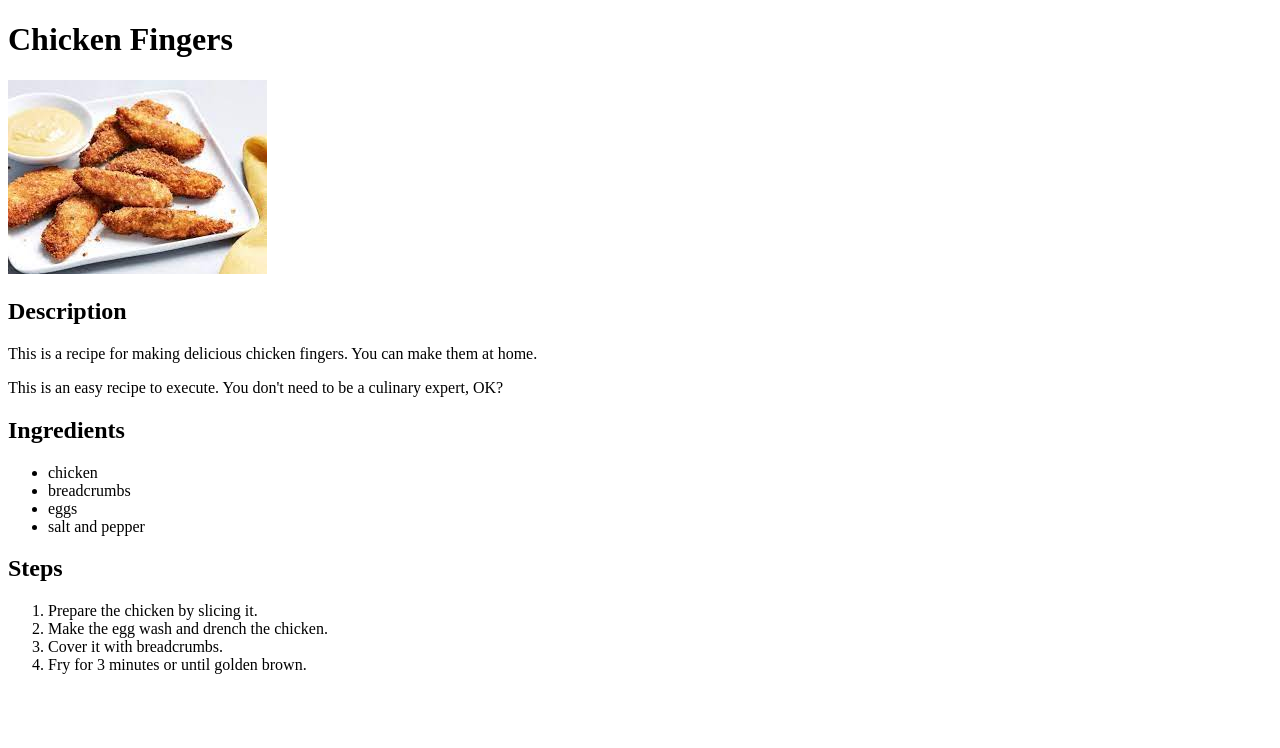
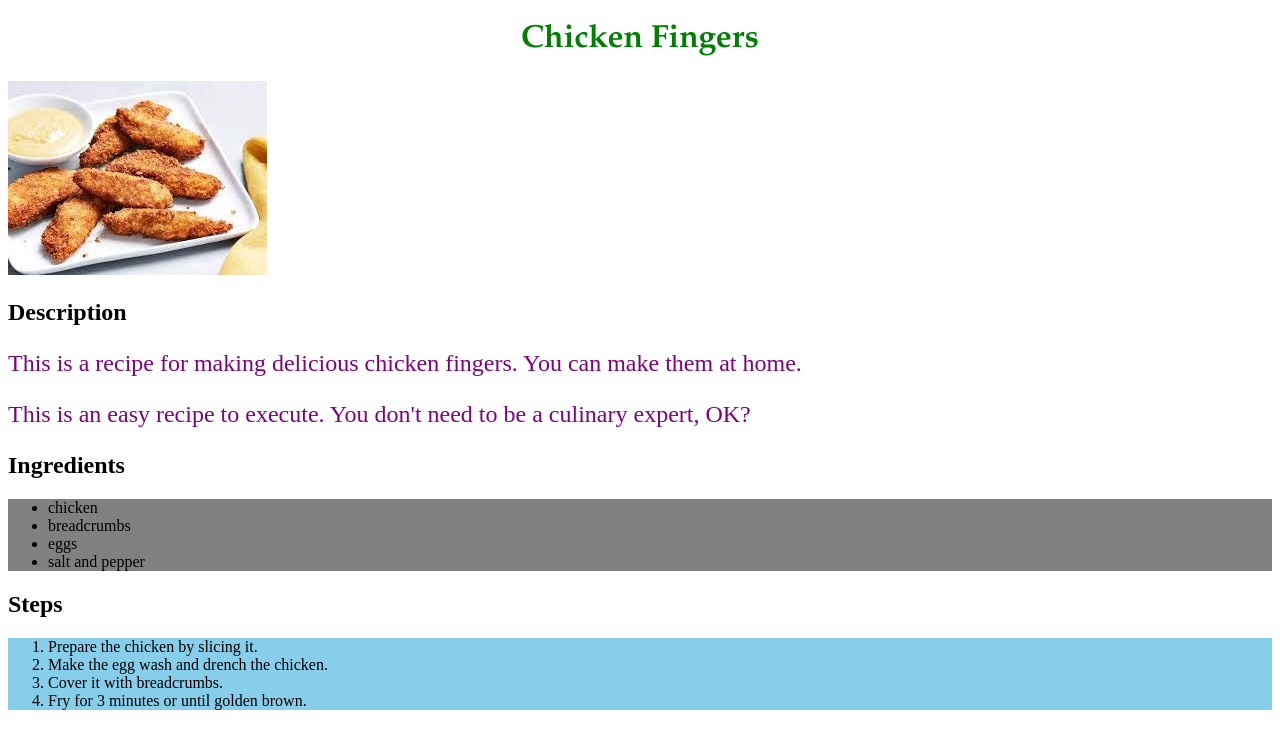
Before and after one commit to rschombs/odin-recipes, a plain HTML site: page recipes/chickenfingers.html in a window 1280 px wide. Drawn offline with Linux system fonts and the light colour scheme.

Commit message:
Add css stylings

```diff
--- a/recipes/chickenfingers.html
+++ b/recipes/chickenfingers.html
@@ -4,6 +4,7 @@
     <meta charset="UTF-8">
     <meta http-equiv="X-UA-Compatible" content="IE=edge">
     <meta name="viewport" content="width=device-width, initial-scale=1.0">
+    <link rel="stylesheet" href="../style.css">
     <title>Chicken Fingers</title>
 </head>
 <body>
--- /dev/null
+++ b/style.css
@@ -0,0 +1,18 @@
+h1 {
+    text-align: center;
+    color: green;
+    font-family: Garamond, sans-serif;
+}
+
+p {
+    color: purple;
+    font-size: 24px;
+}
+
+ul {
+    background-color: grey;
+}
+
+ol {
+    background-color: skyblue;
+}
```
Also changed, not shown: index.html (+1 -0 lines), recipes/cookies.html (+1 -0 lines), recipes/fishstew.html (+1 -0 lines).
